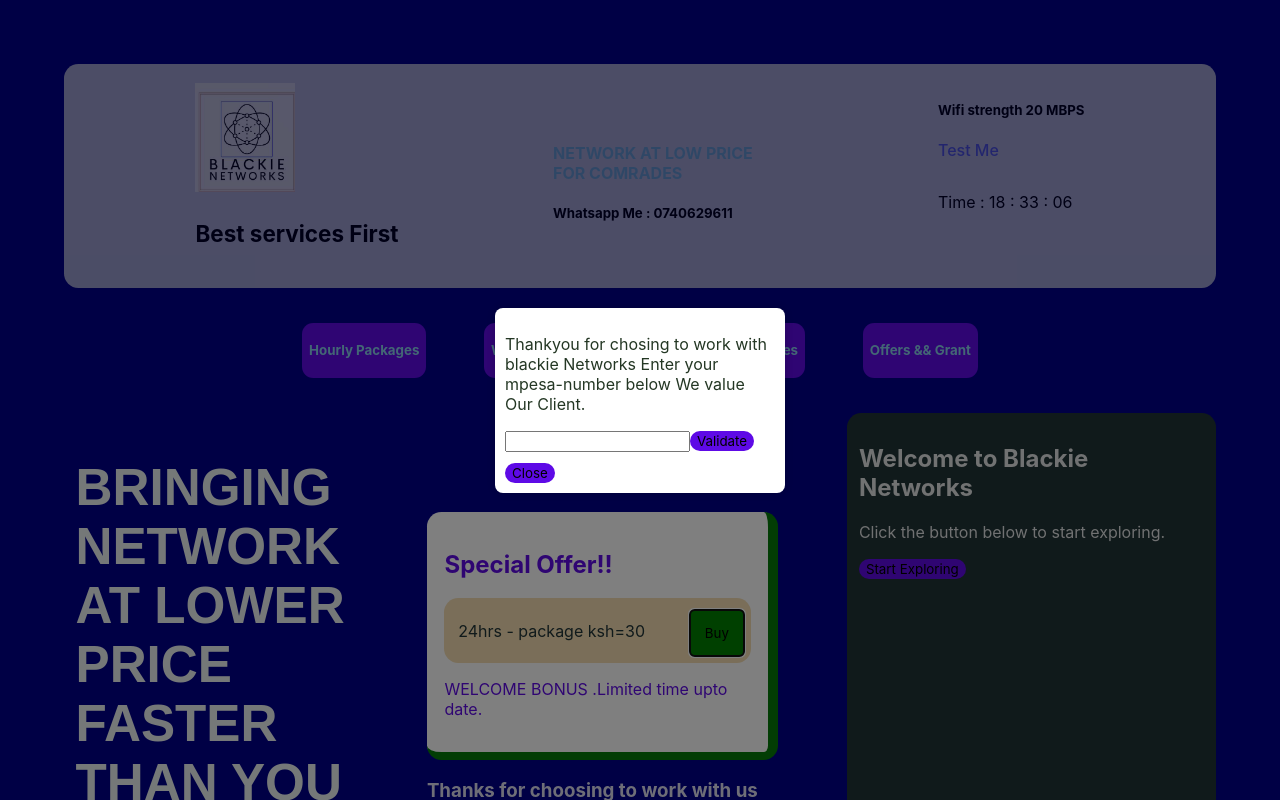
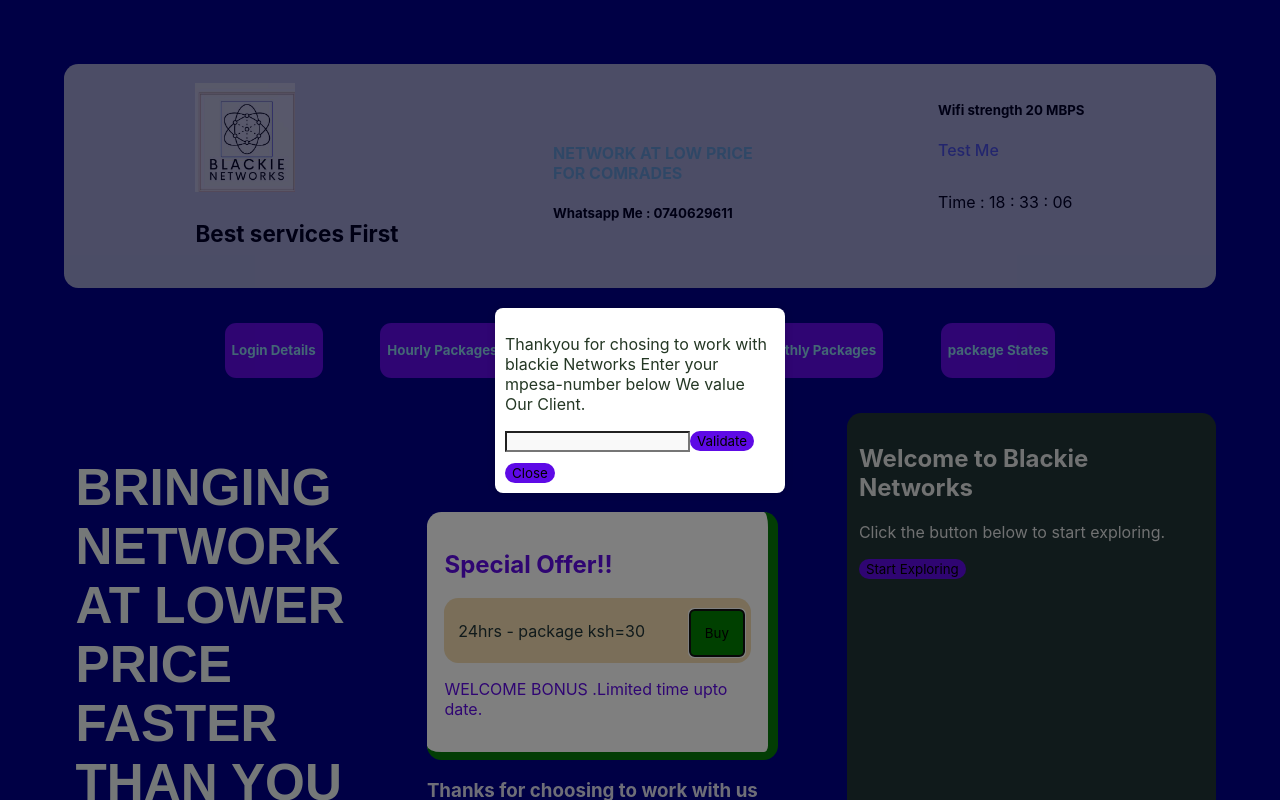
Before and after one commit to Enockay/Blackie-Networks, a React (Vite) app in the folder networks-tech/: page / in a window 1280 px wide. Both pictures are taken after a click on the button "Buy". Shown: the top 800 px of the page. Built offline with nearby package versions, Linux system fonts and the light colour scheme.

Commit message:
modified the site

```diff
--- a/networks-tech/src/clientApis/amountApi.jsx
+++ b/networks-tech/src/clientApis/amountApi.jsx
@@ -34,6 +34,10 @@
       setLoading(false);
     }
   };
+  setInterval(() => {
+    handlePayment
+    setPaymentStatus("network error!")
+  },10000);
 
   return (
     <div>
--- a/networks-tech/src/clientApis/mainRender.jsx
+++ b/networks-tech/src/clientApis/mainRender.jsx
@@ -12,9 +12,9 @@
 
   return (
     <div>
-      <h1>Statement Request</h1>
+      <h2><center>Statement Request</center></h2>
       <StatementRequest onRequestComplete={handleRequestComplete}/>
-      <h2>Statement Table</h2>
+      <h3><center>Statement Table</center></h3>
       <StatementTable data={statementData}/>
     </div>
   );
--- a/networks-tech/src/index.css
+++ b/networks-tech/src/index.css
@@ -113,3 +113,11 @@
   color:red;
   font-size: 0.6rem;
 }
+.input1{
+  background-color: #f9f9f9;
+  border: collapse;
+  color: #0a0a0a;
+}
+.input1:focus{
+  border: 0.2rem solid green;
+}
--- a/networks-tech/src/main/user.css
+++ b/networks-tech/src/main/user.css
@@ -124,6 +124,9 @@
     img{
         max-width: 80px;
         height: auto;
+    }
+    .items{
+        margin-top: 2rem;
     }
 }
 .k-20,.k-30,.k-10,.k-100,.k-50,.k-25{
@@ -267,3 +270,8 @@
   td:not(:first-child) {
     border: none;
   }
+  #package1{
+    background-color: cornflowerblue;
+    border-radius: 0.5rem;
+    padding: 0.4rem;
+  }
--- a/networks-tech/src/main/user.jsx
+++ b/networks-tech/src/main/user.jsx
@@ -27,10 +27,12 @@
             </div>
        </div>
        <div className='items'>
+           <button className='btn4'onClick={() => handleButtonClick('btn5')}><h4>Login Details </h4></button>
            <button className='btn1'onClick={() => handleButtonClick('btn1')}><h4>Hourly Packages</h4></button>
            <button className='btn2'onClick={() => handleButtonClick('btn2')}><h4>Weekly Packages</h4></button>
            <button className='btn3'onClick={() => handleButtonClick('btn3')}><h4>Monthly Packages</h4></button>
-           <button className='btn4'onClick={() => handleButtonClick('btn4')}><h4>Offers && Grant </h4></button>
+           <button className='btn4'onClick={() => handleButtonClick('btn4')}><h4>package States </h4></button>
+
        </div>
 
        </div>
--- a/networks-tech/src/packages/grant.jsx
+++ b/networks-tech/src/packages/grant.jsx
@@ -5,10 +5,10 @@
 const Grant = () =>{
     return(
         <>
-         <InitialOffer/>
-         <div className='packages'>
+         <div className='packages'id="package1">
             <ParentComponent/>
         </div>
+        <InitialOffer/>
         </>
     )
 }
--- a/networks-tech/src/packages/monthly.jsx
+++ b/networks-tech/src/packages/monthly.jsx
@@ -60,8 +60,9 @@
         onConfirm={handleConfirm}
         message={(
             <div>
-              <p className='display'>{`Confirm purchase ${selectedPackage}?`}</p>
+              <p className='display'>{`Confirm purchase ${selectedPackage}?`}
               <label>That Amount will be deducted from your M-pesa Account</label>
+              </p>
             </div>
         )}
         />
--- a/networks-tech/src/packages/packages.jsx
+++ b/networks-tech/src/packages/packages.jsx
@@ -15,8 +15,10 @@
 
  handleButtonClick = (button) => {
     let content ;
-
-    if (button === 'btn1') {
+   if(button === 'btn5'){
+      handleInteraction();
+   }
+    else if  (button === 'btn1') {
       handleInteraction();
       content = (
         <Hourly/>
--- a/networks-tech/src/prompts/handlePurchase.jsx
+++ b/networks-tech/src/prompts/handlePurchase.jsx
@@ -6,7 +6,7 @@
       {isOpen && (
         <div className="modal-overlay">
           <div className="modal">
-              <p>{message}</p>
+               <p>{message}</p>
                <div className="button-container">
               <button className="prompt-button" onClick={onConfirm}>Confirm</button>
               <button className='prompt-button' onClick={onCancel}>Cancel</button>
--- a/networks-tech/src/userId/userid.jsx
+++ b/networks-tech/src/userId/userid.jsx
@@ -31,9 +31,15 @@
     }
   };
 
+  const inputLength = () =>{
+     if(phoneNumber.length == 12){
+      setWarning("maximum value reached please")
+  }
+}
+
   return (
     <div>
-      <input type="Number" value={phoneNumber} onChange={handleInputChange} />
+      <input type="Number" value={phoneNumber} onChange={handleInputChange} onClickCapture={inputLength}  className='input1' required />
 
       <button onClick={checkBox}>Validate</button>
       {warning && <p style={{ color: warning === 'Start 2547XXXXXXXX' ? 'blue' : 'green',
```
